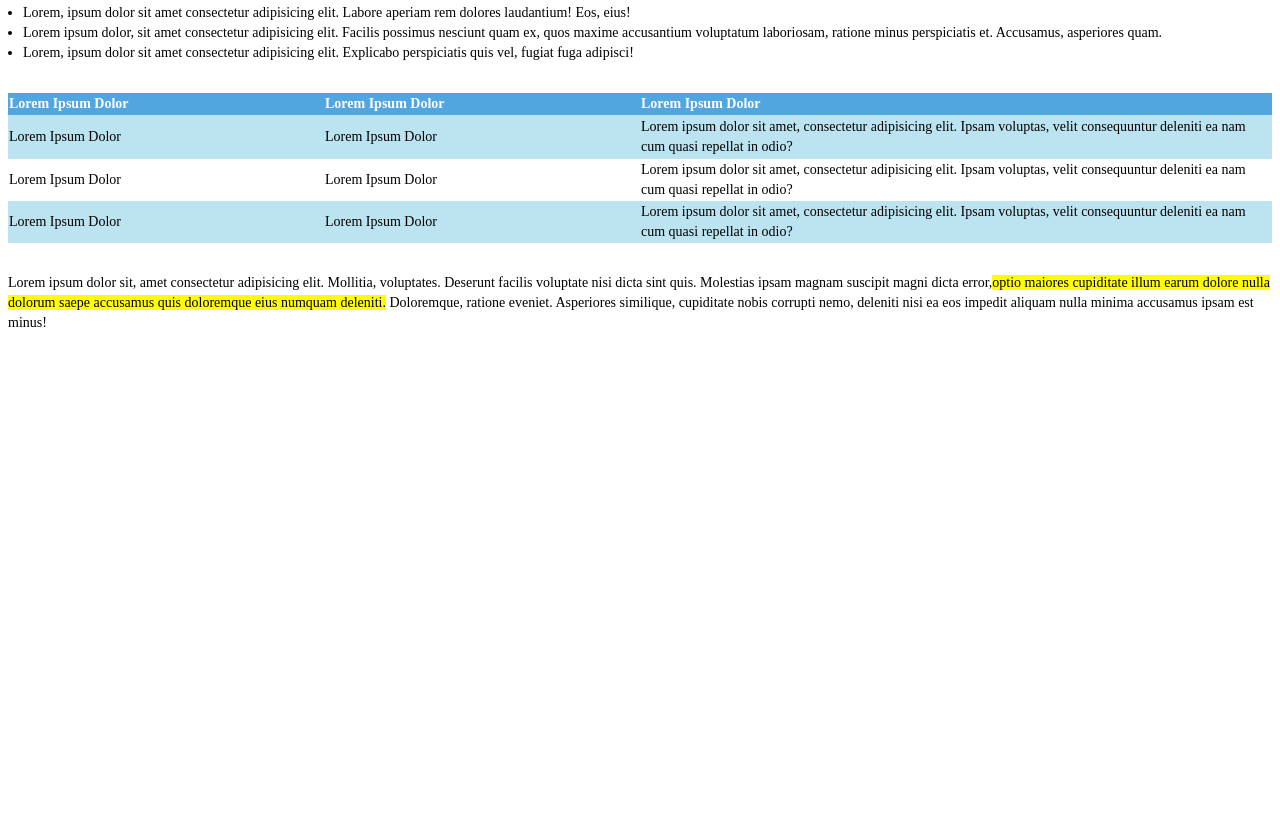
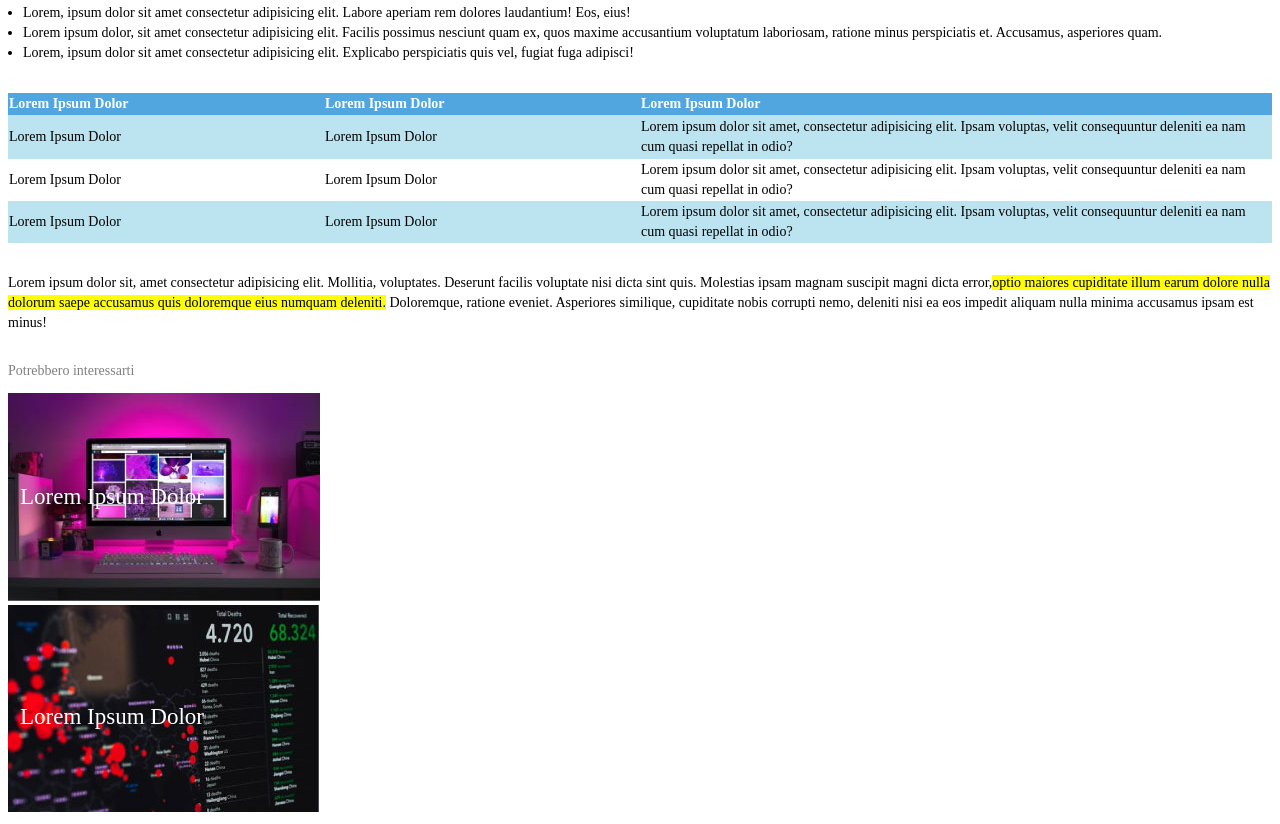
Before and after one commit to Limson91/html-css-booleaner, a plain HTML site: page index.html in a window 1280 px wide. Shown: the part 669-1493 px from the top of the page. Before the commit the page ends 1032 px from the top, so only its background shows below. Drawn offline with Linux system fonts and the light colour scheme.

Commit message:
ADD - footer img

```diff
--- a/css/style.css
+++ b/css/style.css
@@ -1,3 +1,8 @@
+header {
+    background-color: #51A6E0;
+    background-image: url("pattern.png");
+}
+
 h1 {
     font-size: 35px;
     margin-bottom: 10px;
@@ -58,3 +63,24 @@ ul {
     width: 25%;
     height: 3em;
 }
+
+#link {
+    color: gray;
+    font-size: 14px;
+}
+
+.text_top1 {
+    position: absolute;
+    top: 1130px;
+    left: 20px;
+    color: white;
+    font-size: 23px;
+}
+
+.text_top2 {
+    position: absolute;
+    top: 1350px;
+    left: 20px;
+    color: white;
+    font-size: 23px;
+}
--- a/index.html
+++ b/index.html
@@ -7,8 +7,8 @@
     <link rel="stylesheet" href="./css/style.css">
 </head>
 <body>
-    <header>
-        <!-- Intestazione the booleaner -->
+    <header><!-- Intestazione the booleaner -->
+
     </header>
 
     <main>
@@ -82,8 +82,17 @@
         </section>
     </main>
 
-    <footer>
-        <!-- rimandi altri link -->
+    <footer><!-- rimandi altri link -->
+        <p id="link">Potrebbero interessarti</p>
+        <div>
+            <img src="./img/monitor.jpg" alt="Monitor">
+            <p class="text_top1">Lorem Ipsum Dolor </p>
+        </div>
+
+        <div>
+            <img src="./img/graph.jpg" alt="Grafico">
+            <p class="text_top2">Lorem Ipsum Dolor </p>
+        </div>
     </footer>
 </body>
 </html>
```
